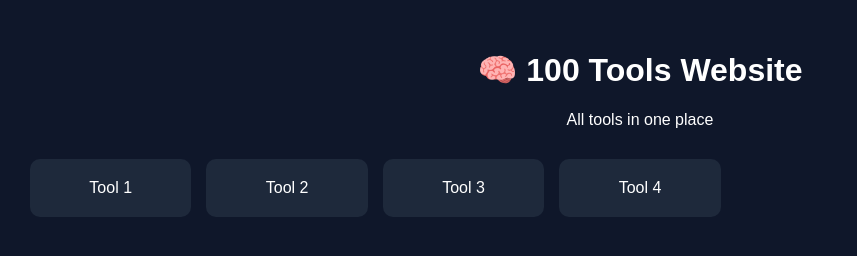
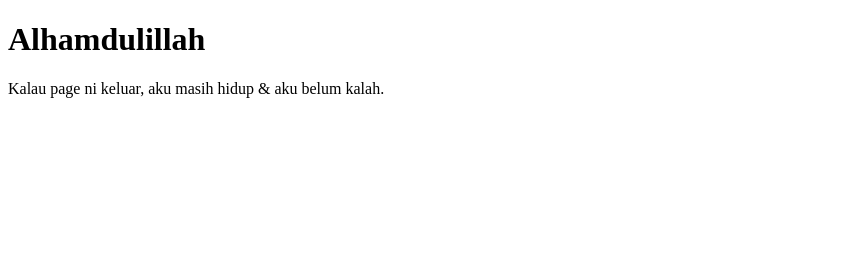
Before and after one commit to plenvoworldlab/100-tools-website, a plain HTML site: page index.html in a window 1280 px wide. Shown: the whole page, without its empty margins (0-857 px from the left). Drawn offline with Linux system fonts and the light colour scheme.

Commit message:
Add files via upload

```diff
--- a/index.html
+++ b/index.html
@@ -1,44 +1,10 @@
 <!DOCTYPE html>
 <html>
 <head>
-  <title>100 Tools Website</title>
-  <meta charset="UTF-8">
-  <style>
-    body {
-      font-family: Arial, sans-serif;
-      background: #0f172a;
-      color: white;
-      margin: 0;
-      padding: 30px;
-    }
-    h1 {
-      text-align: center;
-    }
-    .grid {
-      display: grid;
-      grid-template-columns: repeat(auto-fill, minmax(160px, 1fr));
-      gap: 15px;
-      margin-top: 30px;
-    }
-    .tool {
-      background: #1e293b;
-      padding: 20px;
-      border-radius: 10px;
-      text-align: center;
-    }
-  </style>
+  <title>My First Tool</title>
 </head>
 <body>
-
-<h1>🧠 100 Tools Website</h1>
-<p style="text-align:center;">All tools in one place</p>
-
-<div class="grid">
-  <div class="tool">Tool 1</div>
-  <div class="tool">Tool 2</div>
-  <div class="tool">Tool 3</div>
-  <div class="tool">Tool 4</div>
-</div>
-
+  <h1>Alhamdulillah</h1>
+  <p>Kalau page ni keluar, aku masih hidup & aku belum kalah.</p>
 </body>
 </html>
```
